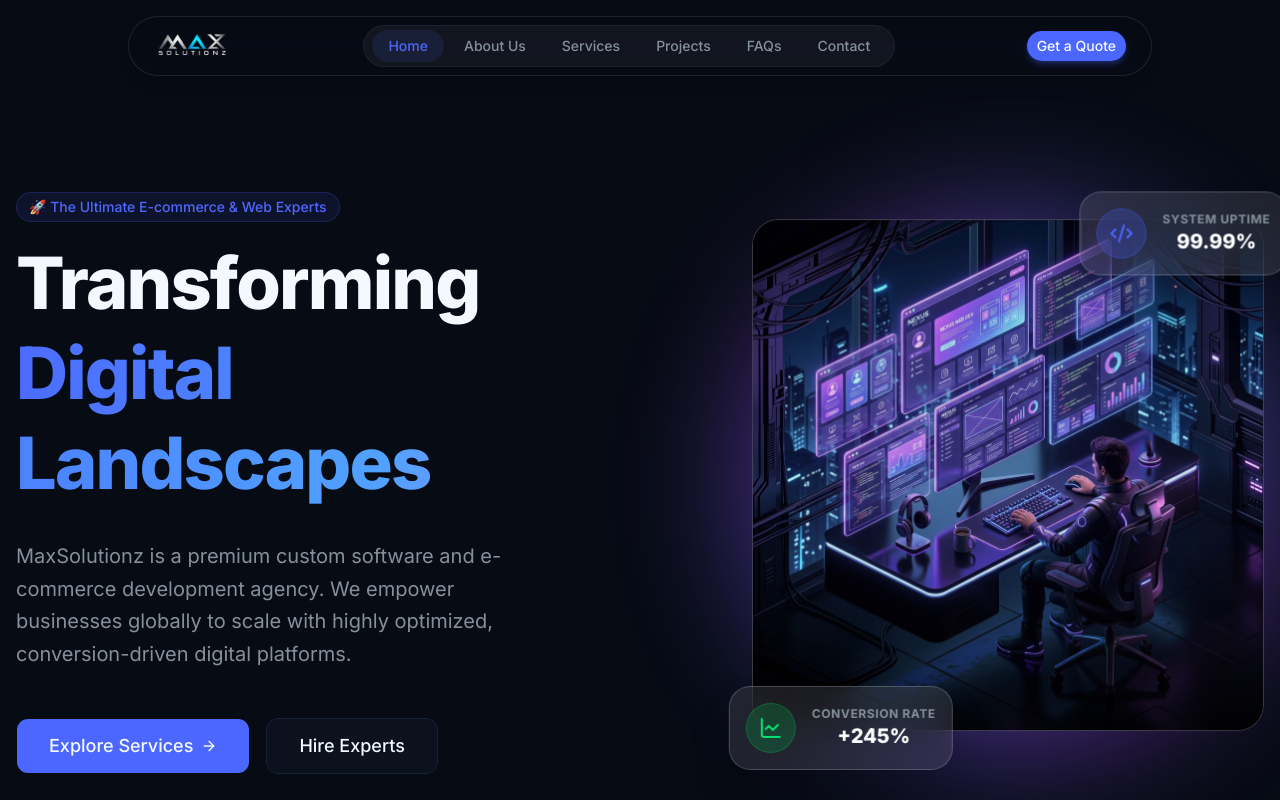
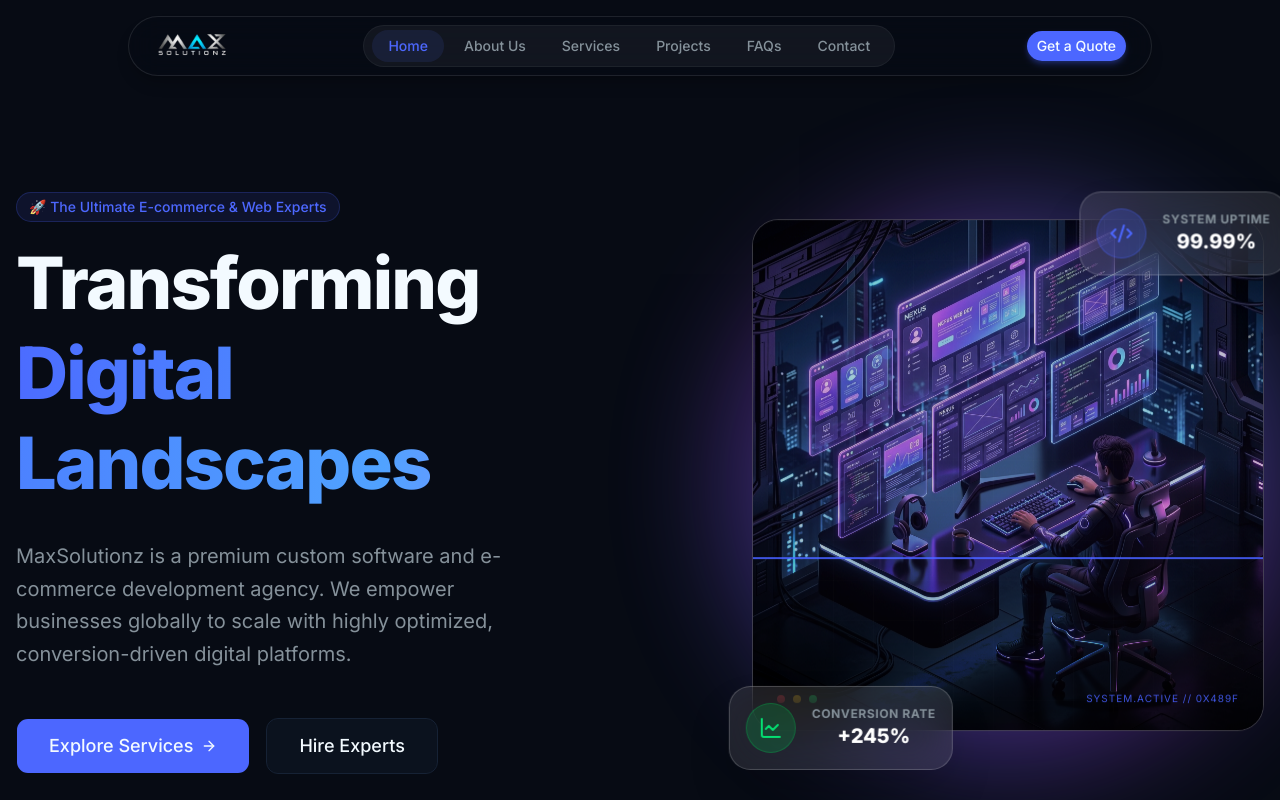
Before and after one commit to hammadarshad778/maxsolutionz-frontend, a Next.js app: page / in a window 1280 px wide. Shown: the top 800 px of the page. Built offline with nearby package versions, Linux system fonts and the light colour scheme.

Commit message:
Supercharge Hero image with holographic grid, scanning laser, and data particles

```diff
--- a/src/app/page.tsx
+++ b/src/app/page.tsx
@@ -116,18 +116,66 @@ export default function Home() {
             <motion.div
               animate={{ y: [-10, 10, -10] }}
               transition={{ duration: 6, repeat: Infinity, ease: "easeInOut" }}
-              className="relative rounded-3xl overflow-hidden border border-white/20 shadow-[0_0_50px_rgba(var(--primary),0.3)] bg-black/40 backdrop-blur-md transform-gpu"
+              whileHover={{ rotateX: 10, rotateY: -10, scale: 1.05 }}
+              className="relative rounded-3xl overflow-hidden border border-white/20 shadow-[0_0_50px_rgba(var(--primary),0.3)] bg-black/40 backdrop-blur-md transform-gpu group cursor-pointer"
               style={{ transformStyle: "preserve-3d" }}
+            >
+              {/* Core Image */}
+              <motion.div
+                animate={{ scale: [1, 1.05, 1] }}
+                transition={{ duration: 20, repeat: Infinity, ease: "linear" }}
               >
                 <Image
                   src="/hero.png"
                   alt="E-commerce Web Development"
                   width={800}
                   height={600}
-                className="w-full h-auto object-cover opacity-90 hover:opacity-100 transition-opacity duration-500"
+                  className="w-full h-auto object-cover opacity-80 group-hover:opacity-100 transition-opacity duration-700"
                   priority
                 />
-              <div className="absolute inset-0 bg-gradient-to-t from-black/80 via-transparent to-transparent mix-blend-overlay" />
+              </motion.div>
+
+              {/* Holographic Overlays */}
+              <div className="absolute inset-0 bg-gradient-to-t from-black/80 via-black/20 to-transparent mix-blend-overlay" />
+
+              {/* High-Tech Grid Overlay */}
+              <div className="absolute inset-0 bg-[linear-gradient(rgba(255,255,255,0.05)_1px,transparent_1px),linear-gradient(90deg,rgba(255,255,255,0.05)_1px,transparent_1px)] bg-[size:40px_40px] [mask-image:radial-gradient(ellipse_60%_60%_at_50%_50%,#000_70%,transparent_100%)] opacity-30 pointer-events-none" />
+
+              {/* Scanning Laser Line */}
+              <motion.div
+                animate={{ top: ["0%", "100%", "0%"] }}
+                transition={{ duration: 4, repeat: Infinity, ease: "linear" }}
+                className="absolute left-0 right-0 h-0.5 bg-primary/80 shadow-[0_0_15px_rgba(var(--primary),1)] z-10 pointer-events-none"
+              />
+
+              {/* Floating Data Nodes inside image */}
+              <motion.div
+                animate={{ opacity: [0, 1, 0], scale: [0.8, 1.2, 0.8] }}
+                transition={{ duration: 2, repeat: Infinity, delay: 0.5 }}
+                className="absolute top-1/4 left-1/4 w-3 h-3 bg-blue-400 rounded-full shadow-[0_0_10px_#60a5fa] pointer-events-none"
+              />
+              <motion.div
+                animate={{ opacity: [0, 1, 0], scale: [0.8, 1.2, 0.8] }}
+                transition={{ duration: 3, repeat: Infinity, delay: 1 }}
+                className="absolute top-1/2 right-1/3 w-2 h-2 bg-purple-400 rounded-full shadow-[0_0_10px_#c084fc] pointer-events-none"
+              />
+              <motion.div
+                animate={{ opacity: [0, 1, 0], scale: [0.8, 1.2, 0.8] }}
+                transition={{ duration: 2.5, repeat: Infinity, delay: 1.5 }}
+                className="absolute bottom-1/3 left-1/2 w-4 h-4 bg-primary/60 rounded-full shadow-[0_0_15px_rgba(var(--primary),1)] pointer-events-none"
+              />
+
+              {/* Fake System Output */}
+              <div className="absolute bottom-6 left-6 right-6 flex items-center justify-between z-20 pointer-events-none">
+                <div className="flex gap-2">
+                  <div className="w-2 h-2 rounded-full bg-red-500 animate-pulse" />
+                  <div className="w-2 h-2 rounded-full bg-yellow-500 animate-pulse delay-75" />
+                  <div className="w-2 h-2 rounded-full bg-green-500 animate-pulse delay-150" />
+                </div>
+                <div className="text-[10px] font-mono text-primary/80 tracking-widest uppercase">
+                  System.Active // 0x489F
+                </div>
+              </div>
             </motion.div>
 
             {/* Floating UI Badges */}
```
Lines whose indentation alone changed are shown as unchanged.
